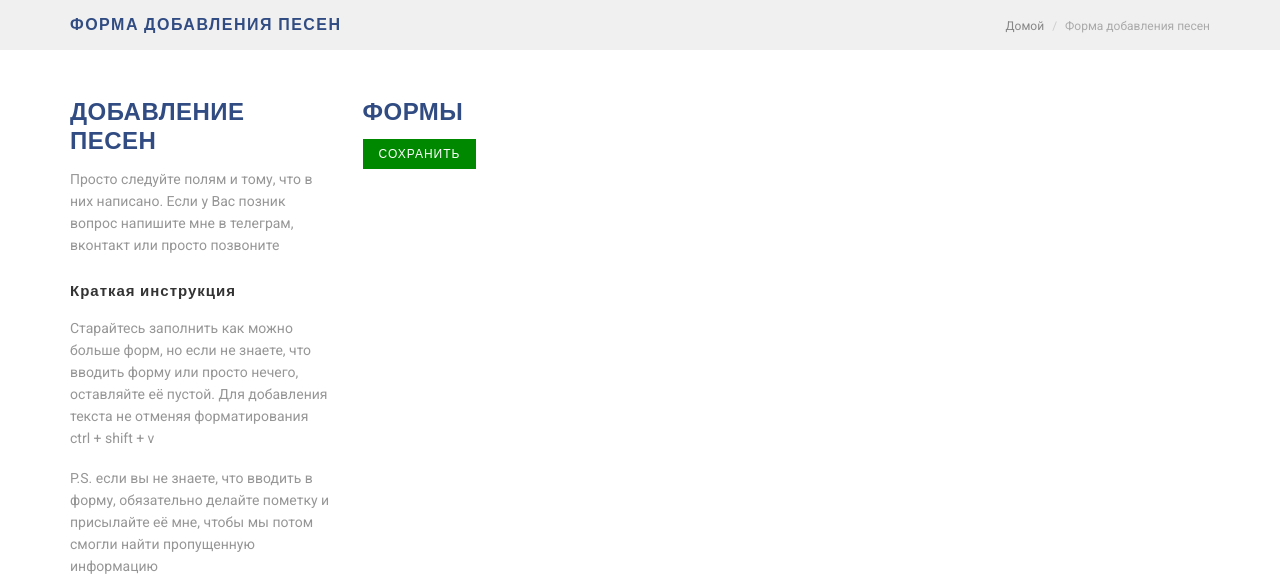
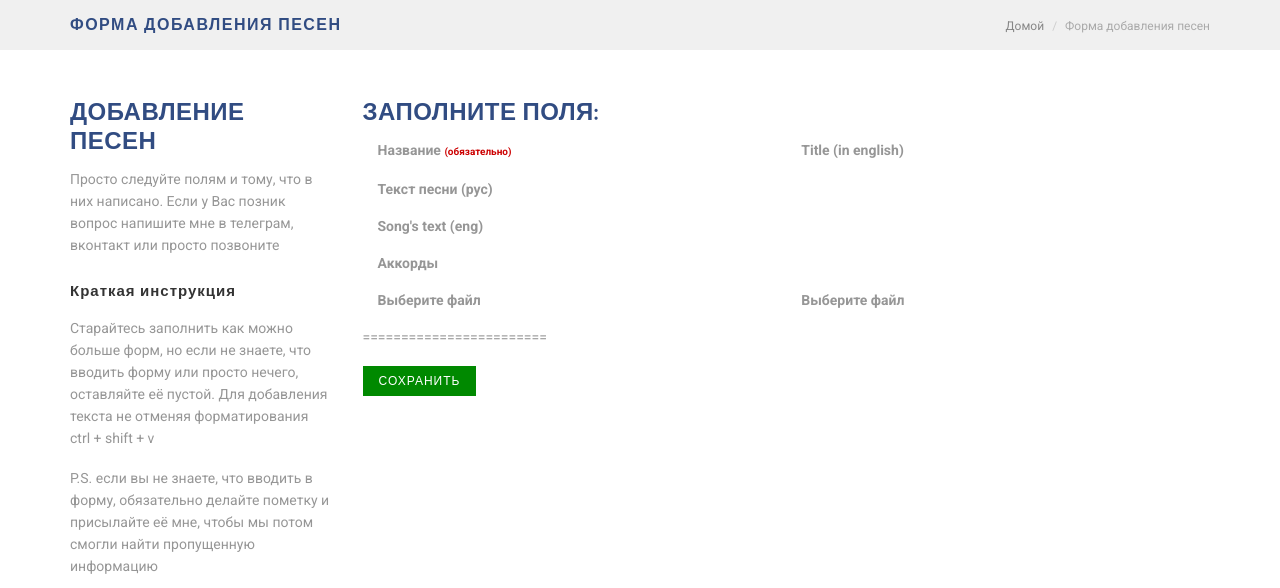
Before and after one commit to Warzone01/worship47, a Django app: template templates/songs/song_create_form.html in a window 1280 px wide. Shown: the part 56-644 px from the top of the page. Run offline with Django 3.2, Linux system fonts and the light colour scheme; the template is opened without the code that fills it, so the values that code supplies are empty; some libraries are stand-ins or nearby versions; some web fonts are replaced.

Commit message:
start to make new song's form

```diff
--- a/requirements.txt
+++ b/requirements.txt
@@ -8,3 +8,4 @@ pytils>=0.3
 django-tagulous>=0.14.1
 Unidecode>=1.1.1
 django-versatileimagefield>=2.0
+django-widget-tweaks>=1.4.5
--- a/templates/songs/song_create_form.html
+++ b/templates/songs/song_create_form.html
@@ -1,5 +1,6 @@
 {% extends "base.html" %}
 {% load static %}
+{% load widget_tweaks %}
 
 {% block content %}
 
@@ -54,16 +55,67 @@
             <div class="col-xs-12 col-sm-8 col-md-9">
 
               <div class="section-title mb-10">
-                <h4 class="text-left">Формы</h4>
+                <h4 class="text-left">Заполните поля:</h4>
               </div>
 
               {% block add_song_form %}
-                <form method="post">
-                  {% csrf_token %}
+                <form method="post">{% csrf_token %}
                   {{ form.media }}
+                  {{ form.non_field_errors }}
+                  <div class="col-xs-12 col-sm-6">
+                    <div class="form-group">
+                      <label for="{{ form.title.id_for_label }}">Название <span class="font10 text-danger">(обязательно)</span></label>
+                      {{ form.title|add_class:"form-control"|append_attr:"placeholder:Название песни" }}
+                      <div class="help-block with-errors">{{ form.title.errors }}</div>
+                    </div>
+                  </div>
+                  <div class="col-xs-12 col-sm-6">
+                    <div class="form-group">
+                      <label for="{{ form.title_eng.id_for_label }}">Title (in english) </label>
+                      {{ form.title_eng|add_class:"form-control"|append_attr:"placeholder:Song's title" }}
+                      <div class="help-block with-errors">{{ form.title_eng.errors }}</div>
+                    </div>
+                  </div>
+                  <div class="col-xs-12 col-sm-12">
+                    <div class="form-group">
+                      <label for="{{ form.text.id_for_label }}">Текст песни (рус) </label>
+                      {{ form.text|add_class:"form-control" }}
+                      <div class="help-block with-errors">{{ form.text.errors }}</div>
+                    </div>
+                  </div>
+                  <div class="col-xs-12 col-sm-12">
+                    <div class="form-group">
+                      <label for="{{ form.text_eng.id_for_label }}">Song's text (eng) </label>
+                      {{ form.text_eng|add_class:"form-control" }}
+                      <div class="help-block with-errors">{{ form.text_eng.errors }}</div>
+                    </div>
+                  </div>
+                  <div class="col-xs-12 col-sm-12">
+                    <div class="form-group">
+                      <label for="{{ form.chords.id_for_label }}">Аккорды </label>
+                      {{ form.chords|add_class:"form-control" }}
+                      <div class="help-block with-errors">{{ form.chords.errors }}</div>
+                    </div>
+                  </div>
+
+                  <div class="col-xs-12 col-sm-6">
+                    <div class="form-group">
+                      <label for="{{ form.presentation.id_for_label }}">Выберите файл</label>
+                      {{ form.presentation|append_attr:"placeholder:Презентация" }}
+                      <div class="help-block with-errors">{{ form.presentation.errors }}</div>
+                    </div>
+                  </div>
+                  <div class="col-xs-12 col-sm-6">
+                    <div class="form-group">
+                      <label for="{{ form.text_file.id_for_label }}">Выберите файл </label>
+                      {{ form.text_file|append_attr:"placeholder:Аккорды" }}
+                      <div class="help-block with-errors">{{ form.text_file.errors }}</div>
+                    </div>
+                  </div>
+
+                  <p>========================</p>
                   {{ form.as_p }}
-                  <input class="btn btn-success btn-sm" type="submit"
-                         value="Сохранить">
+                  <input class="btn btn-success btn-sm" type="submit" value="Сохранить">
                 </form>
               {% endblock %}
             </div>
--- a/worship47/settings/common.py
+++ b/worship47/settings/common.py
@@ -46,7 +46,8 @@ DJANGO_APPS = [
 THIRD_PARTY_APPS = [
     'ckeditor',
     'tagulous',
-    'versatileimagefield'
+    'versatileimagefield',
+    'widget_tweaks',
 ]
 
 LOCAL_APPS = [
```
